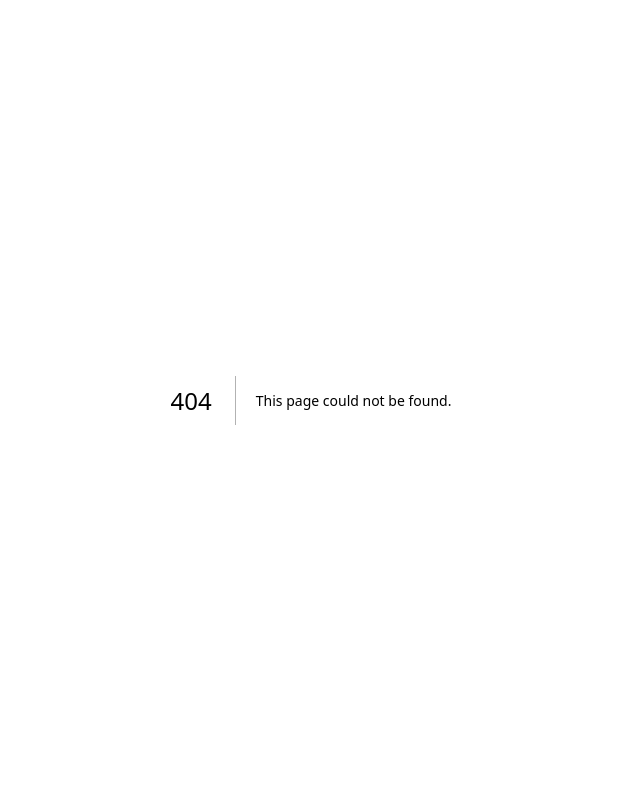
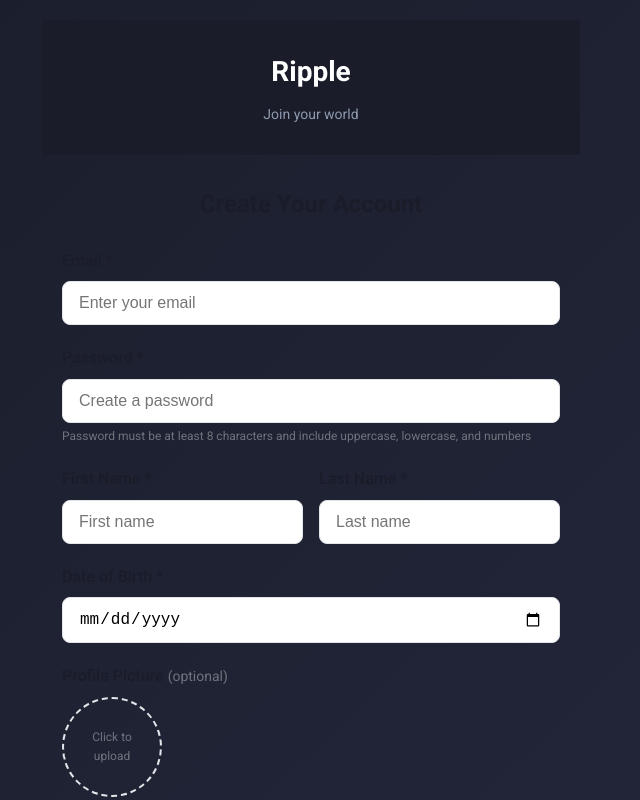
Before and after one commit to Stella-Achar-Oiro/ripple, a Next.js app in the folder frontend/: page /register in a window 1280 px wide. Before the commit this address had no page. Shown: the top 800 px of the page, without its empty margins (329-969 px from the left). Built offline with nearby package versions, Linux system fonts and the light colour scheme.

Commit message:
feat: create RegisterPage component with layout and RegisterForm integration

```diff
--- /dev/null
+++ b/frontend/app/register/page.js
@@ -0,0 +1,18 @@
+'use client'
+
+import RegisterForm from '../../components/Auth/RegisterForm'
+import styles from '../page.module.css'
+
+export default function RegisterPage() {
+  return (
+    <div className={styles.loginContainer}>
+      <div className={styles.registerCard}>
+        <div className={styles.loginHeader}>
+          <h1 className={styles.loginTitle}>Ripple</h1>
+          <p className={styles.loginSubtitle}>Join your world</p>
+        </div>
+        <RegisterForm />
+      </div>
+    </div>
+  )
+}
```
